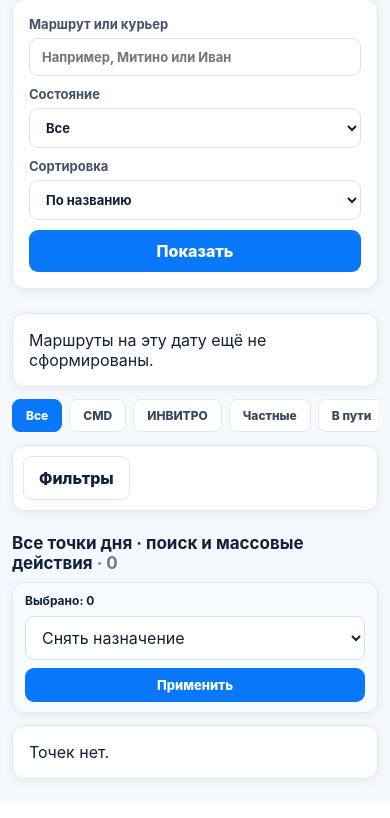
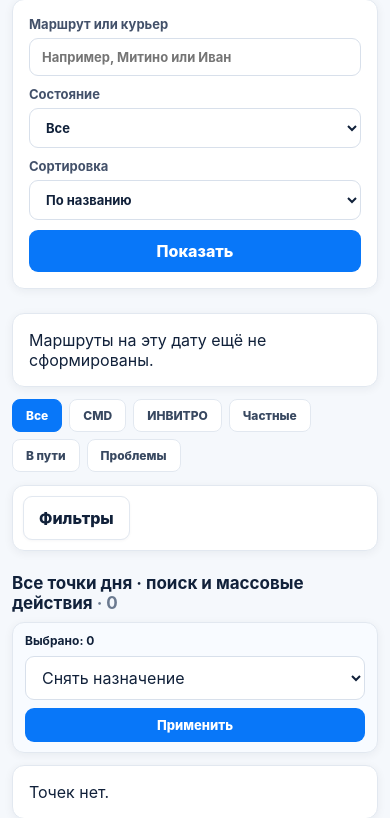
Before and after one commit to Hardoffx/courier-control, a Django app: page /dispatcher/ in a window 390 px wide. Shown: the part 492-1310 px from the top of the page. Before the commit the page ends 1277 px from the top, so only its background shows below. Run offline with Django 5.2, Linux system fonts and the light colour scheme; the visitor is signed in with stand-in values (Sample User, id 1); data comes from the database, SQL or seed files in the repository; data that the repository does not hold is empty.

Commit message:
Wrap dispatcher quick filters on narrow screens

```diff
--- a/deliveries/static/css/mobile-stability.css
+++ b/deliveries/static/css/mobile-stability.css
@@ -457,8 +457,8 @@ body:not(.dispatcher-ui):not(.courier-ui) main.wrap > .card form .btn { margin-t
 .completed-trips[open]>.completed-trips-summary::after{transform:rotate(180deg)}
 .completed-trip-list{border-top:1px solid var(--line,#d9dee7)}
 
-/* Keep quick filters inside the viewport: scroll the strip, not the page. */
+/* Keep quick filters fully inside narrow viewports. */
 @media (max-width: 768px){
-  .quick-filters{display:flex;max-width:100%;min-width:0;overflow-x:auto;overflow-y:hidden;flex-wrap:nowrap;-webkit-overflow-scrolling:touch;overscroll-behavior-x:contain}
-  .quick-filters .filter-chip{flex:0 0 auto}
+  .quick-filters{display:flex;max-width:100%;min-width:0;overflow:visible;flex-wrap:wrap}
+  .quick-filters .filter-chip{flex:0 0 auto;max-width:100%}
 }
```
